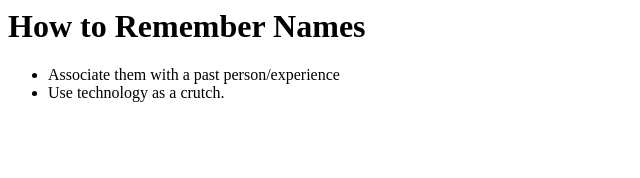
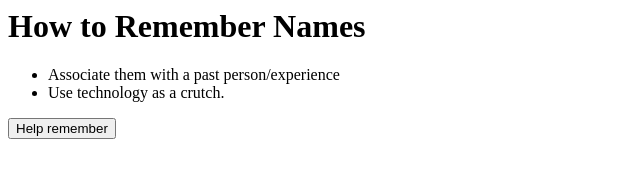
Before and after one commit to kellerchch/remembering_names_practice, a plain HTML site: page index.html in a window 1280 px wide. Shown: the whole page, without its empty margins (0-640 px from the left). Drawn offline with Linux system fonts and the light colour scheme.

Commit message:
added a button

```diff
--- a/index.html
+++ b/index.html
@@ -11,5 +11,6 @@
     <li>Use technology as a crutch.
 
     </li></ul>
+    <button>Help remember</button>
 </body>
 </html>
```
